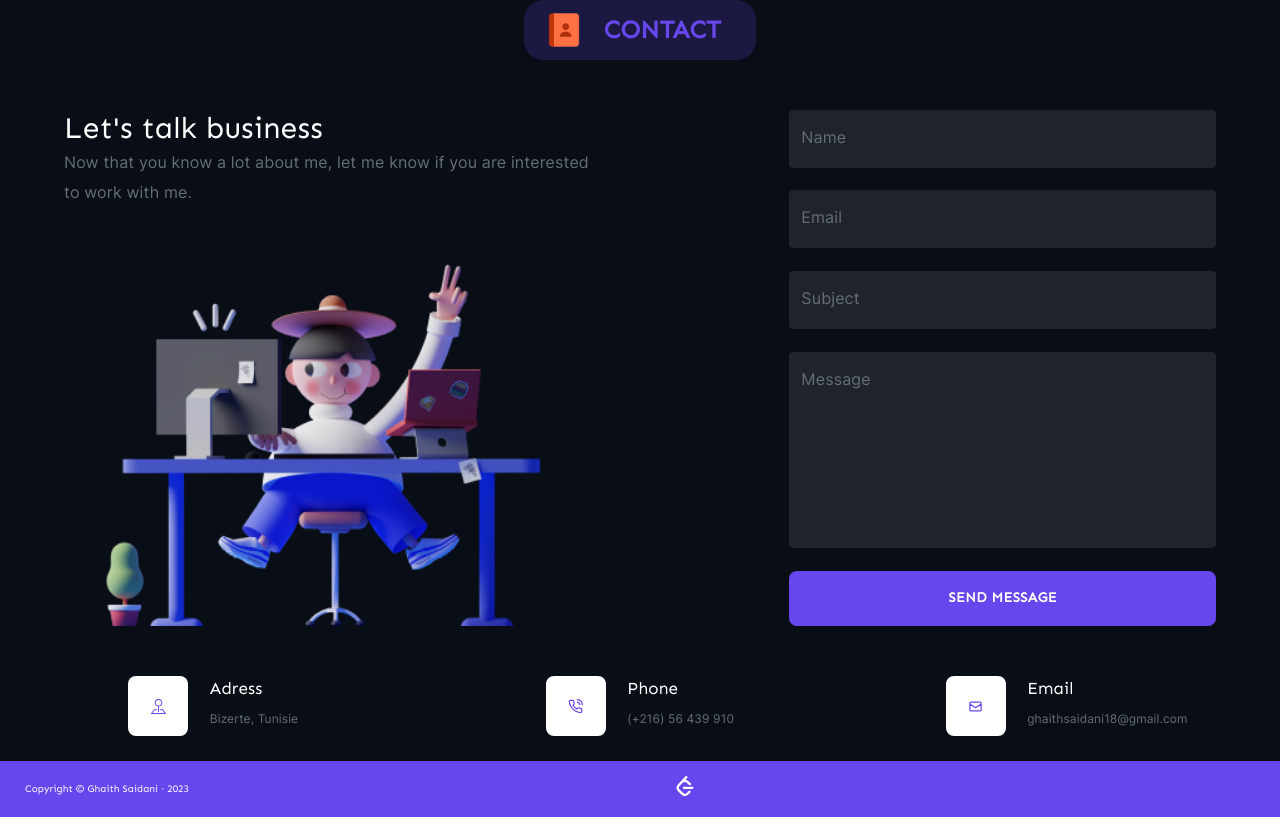
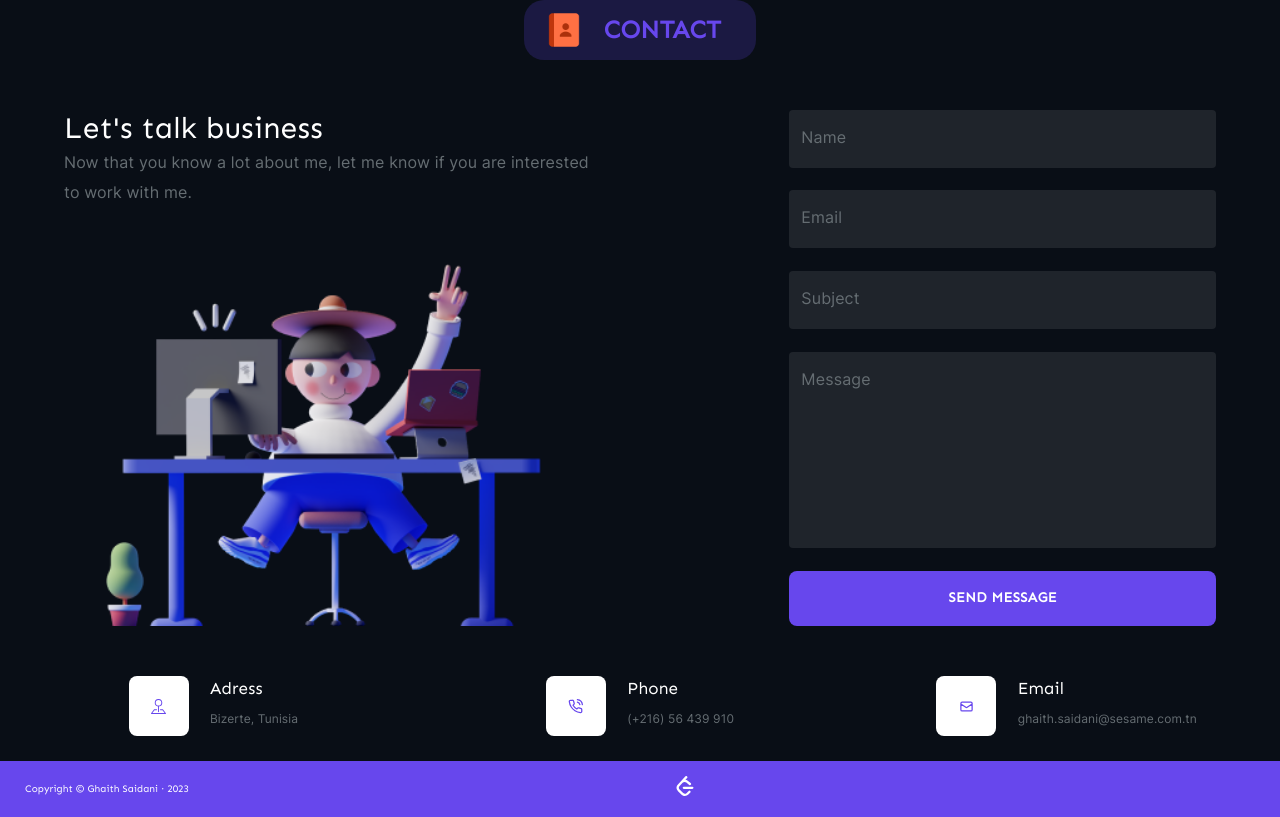
Before and after one commit to ghaithsaidani/portfolio-1.0, a React (Vite) app: page / in a window 1280 px wide. Shown: the part 3160-3977 px from the top of the page. Built offline with nearby package versions, Linux system fonts and the light colour scheme; some icons are missing.

Commit message:
cv update

```diff
--- a/src/assets/documents/index.ts
+++ b/src/assets/documents/index.ts
@@ -1 +1,2 @@
 export {default as CV} from './CV English version.pdf'
+export {default as CVFr} from './CV French version.pdf'
--- a/src/components/main/about/aboutarticle/AboutArticle.tsx
+++ b/src/components/main/about/aboutarticle/AboutArticle.tsx
@@ -3,7 +3,7 @@ import { AboutPhotoDark, AboutPhotoLight } from "../../../../assets/images";
 import { useSelector } from "react-redux";
 import { darkValue } from "../../../../features/themeSlice";
 import { HiOutlineDocumentDownload } from "react-icons/hi";
-import {CV} from "../../../../assets/documents";
+import {CVFr} from "../../../../assets/documents";
 
 export const AboutArticle = () => {
   const dark = useSelector(darkValue);
@@ -39,7 +39,7 @@ export const AboutArticle = () => {
             and get a sense of the creativity and excitement that I bring to
             every project I undertake.
           </Typography>
-            <Button variant={"contained"} endIcon={<HiOutlineDocumentDownload />} download={"Saidani Ghaith CV"} href={CV}>
+            <Button variant={"contained"} endIcon={<HiOutlineDocumentDownload />} download={"Saidani Ghaith CV"} href={CVFr}>
               download cv
             </Button>
         </Stack>
--- a/src/components/main/contact/contactarticle/ContactArticle.tsx
+++ b/src/components/main/contact/contactarticle/ContactArticle.tsx
@@ -26,7 +26,7 @@ export const ContactArticle = () => {
     {
       icon: <BsPinMap />,
       title: "Adress",
-      body: "Bizerte, Tunisie",
+      body: "Bizerte, Tunisia",
     },
     {
       icon: <FiPhoneCall color="primary" />,
@@ -36,7 +36,7 @@ export const ContactArticle = () => {
     {
       icon: <HiOutlineMail />,
       title: "Email",
-      body: "ghaithsaidani18@gmail.com",
+      body: "ghaith.saidani@sesame.com.tn",
     },
   ];
   const initialvalues: myFormValues = {
--- a/src/components/main/home/homearticle/HomeArticle.tsx
+++ b/src/components/main/home/homearticle/HomeArticle.tsx
@@ -4,7 +4,7 @@ import {SiCodeforces, SiLeetcode} from "react-icons/si";
 import { SlSocialLinkedin } from "react-icons/sl";
 import { Programmer } from "../../../../assets/images";
 import { CustomLink } from "../../../../theme/Muicomponents/CustomLink";
-import {useRef} from "react";
+
 
 export const HomeArticle = () => {
   const socialMedias = [
```
Also changed, not shown: 1 other file (tests, documents, lock files or other folders).
